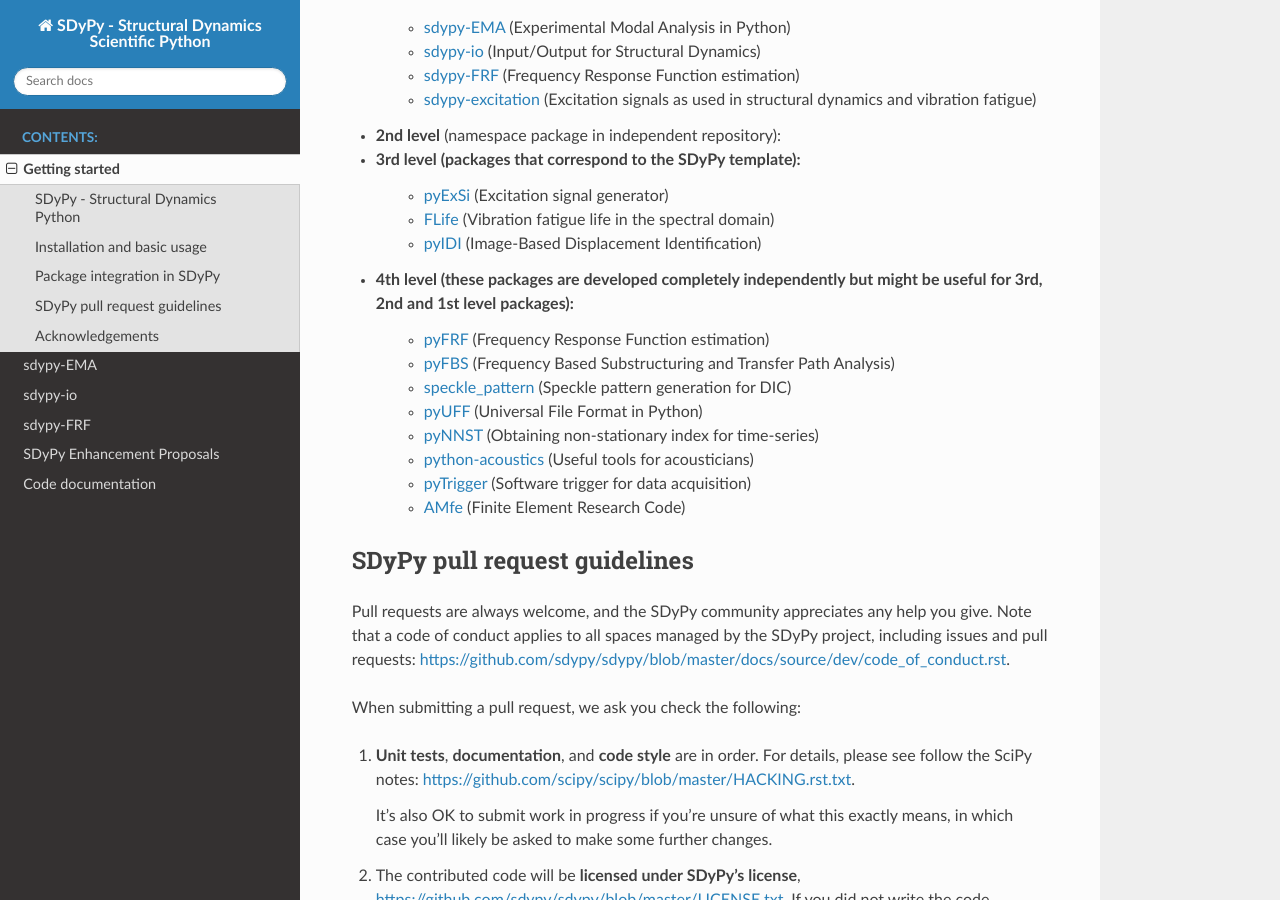
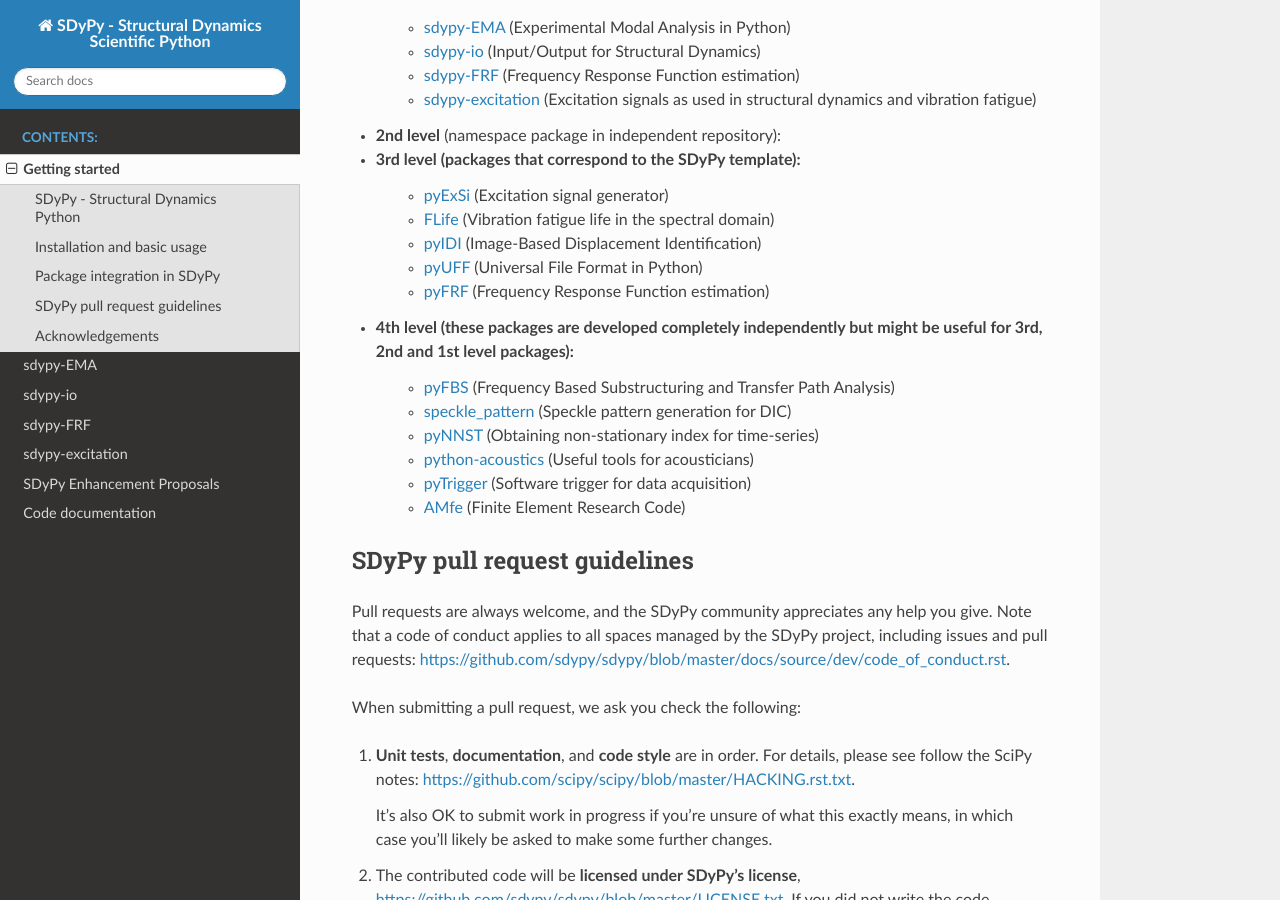
Before and after one commit to sdypy/sdypy, a Sphinx documentation site: the page built from docs/source/getting_started.rst, in a window 1280 px wide and 900 px high, scrolled down 1541 px. Built offline with Sphinx 7.4.7 and the Read the Docs theme 2.0.0, drawn with Linux system fonts in a browser that asks for light colours; pages that are not in the unit, such as notebooks, are missing from menus.

```diff
--- a/README.rst
+++ b/README.rst
@@ -78,12 +78,12 @@ the level of integration (see `SEP 1 <https://github.com/sdypy/sdypy/blob/main/d
    - `pyExSi <https://github.com/ladisk/pyExSi>`_ (Excitation signal generator)
    - `FLife <https://github.com/ladisk/FLife>`_ (Vibration fatigue life in the spectral domain)
    - `pyIDI <https://github.com/ladisk/pyidi>`_ (Image-Based Displacement Identification)
+   - `pyUFF <https://github.com/ladisk/pyuff>`_ (Universal File Format in Python)
+   - `pyFRF <https://github.com/openmodal/pyFRF>`_ (Frequency Response Function estimation)
 
 - **4th level** (these packages are developed completely independently but might be useful for 3rd, 2nd and 1st level packages):
-   - `pyFRF <https://github.com/openmodal/pyFRF>`_ (Frequency Response Function estimation)
    - `pyFBS <https://gitlab.com/pyFBS/pyFBS>`_ (Frequency Based Substructuring and Transfer Path Analysis)
    - `speckle_pattern <https://github.com/ladisk/speckle_pattern>`_ (Speckle pattern generation for DIC)
-   - `pyUFF <https://github.com/ladisk/pyuff>`_ (Universal File Format in Python)
    - `pyNNST <https://github.com/LolloCappo/pyNNST>`_ (Obtaining non-stationary index for time-series)
    - `python-acoustics <https://github.com/python-acoustics/python-acoustics>`_ (Useful tools for acousticians)
    - `pyTrigger <https://github.com/ladisk/pyTrigger>`_ (Software trigger for data acquisition)
--- a/docs/source/index.rst
+++ b/docs/source/index.rst
@@ -14,6 +14,7 @@ Welcome to the SDyPy project's documentation!
    sdypy-EMA <https://sdypy-ema.readthedocs.io/en/latest/>
    sdypy-io <https://sdypy-io.readthedocs.io/en/latest/>
    sdypy_frf
+   sdypy_excitation
    SEPs
    code
 
```
Also changed, not shown: docs/source/sdypy_excitation.rst (added, +16 -0 lines).
